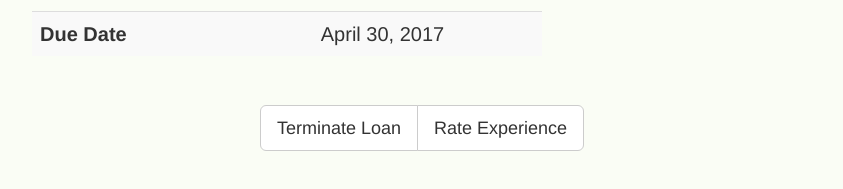
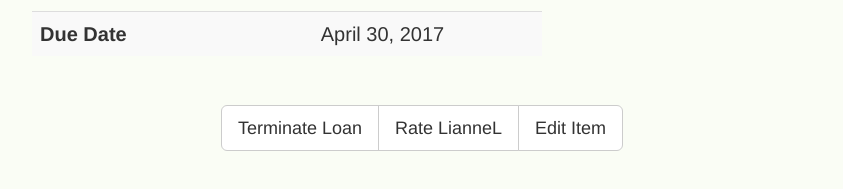
Before and after one commit to jliang22/ForeverALoans, a plain HTML site: page lentHat.html in a window 1280 px wide. Shown: the part 409-598 px from the top of the page, without its empty margins (218-1061 px from the left). Drawn offline with Linux system fonts and the light colour scheme.

Commit message:
Modified page for item that's currently being lent out

```diff
--- a/lentHat.html
+++ b/lentHat.html
@@ -95,7 +95,10 @@
                     <button type="button" class="btn btn-default btn-lg">Terminate Loan</button>
                 </div>
                 <div class="btn-group" role="group">
-                    <button type="button" class="btn btn-default btn-lg">Rate Experience</></button>
+                    <button type="button" class="btn btn-default btn-lg">Rate LianneL</></button>
+                </div>
+                <div class="btn-group" role="group">
+                    <button type="button" class="btn btn-default btn-lg">Edit Item</></button>
                 </div>
             </div>
         </div>
```
